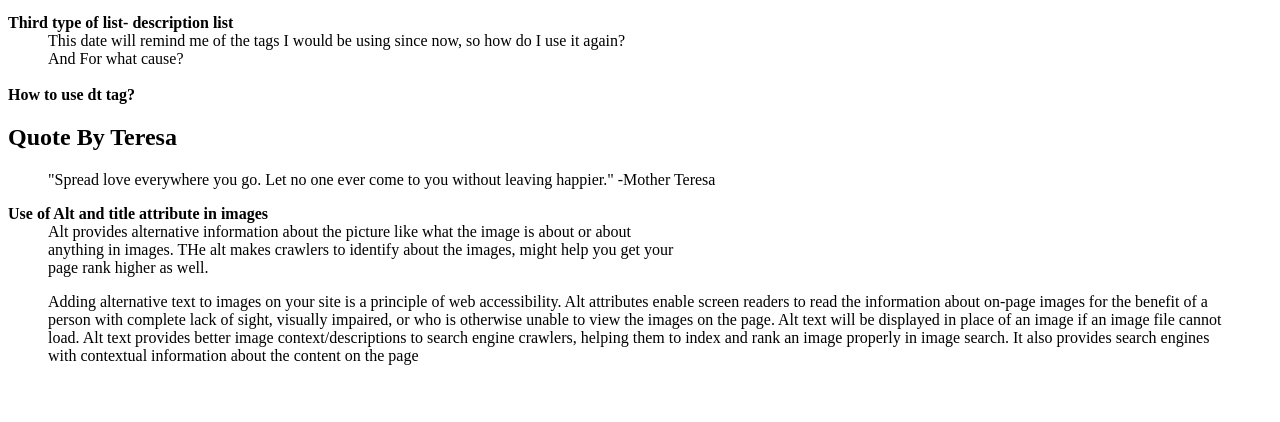
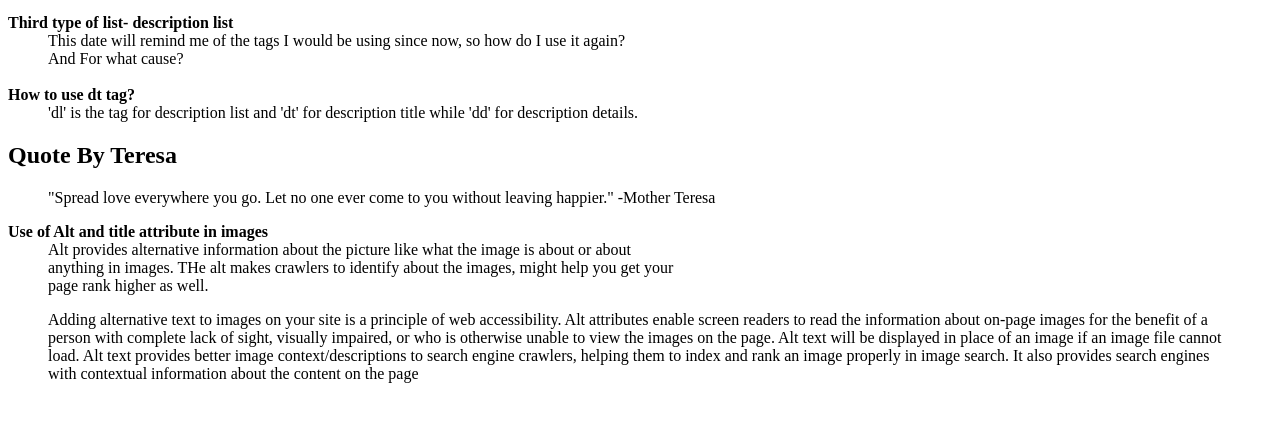
Before and after one commit to JustSuman/Workshop-Web-Technologies, a plain HTML site: page Workshop/week two/workshopTwo.html in a window 1280 px wide. Shown: the part 100-522 px from the top of the page. Drawn offline with Linux system fonts and the light colour scheme.

Commit message:
dd changed

```diff
--- a/Workshop/week two/workshopTwo.html
+++ b/Workshop/week two/workshopTwo.html
@@ -17,9 +17,7 @@
             cause? </dd>
         <br>
         <dt><strong>How to use dt tag?</strong></dt>
-        <!-- pre tag for whitespace, they like as they are -->
-        <!-- <pre><code> <dl></dl> </code></pre> -->
-        <!-- trying to insert the code without them rendering -->
+            <dd>'dl' is the tag for description list and 'dt' for description title while 'dd' for description details. </dd>
     </dl>
     <h2>Quote By Teresa</h2>
     <blockquote cite="https://blog.hubspot.com/sales/famous-quotes">
```
